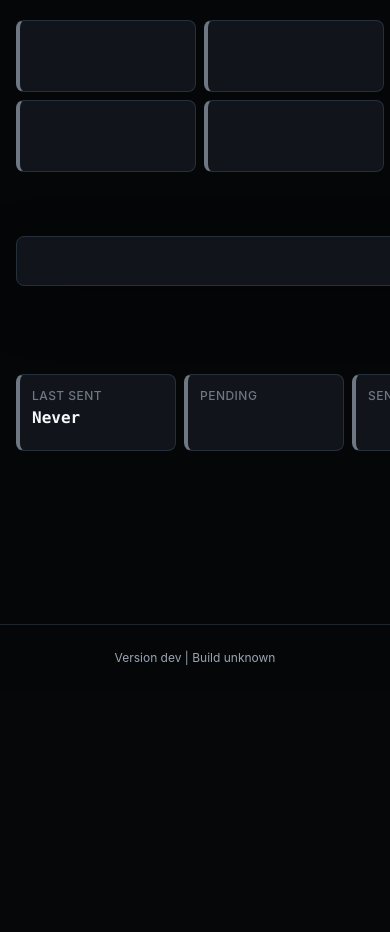
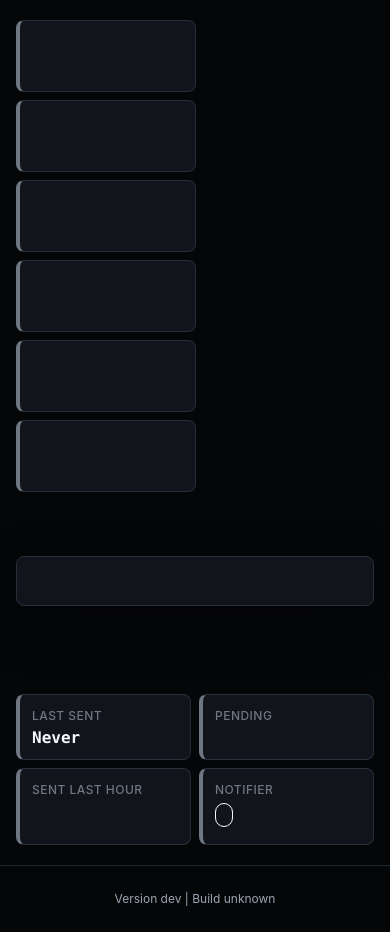
Before and after one commit to AlexBomber12/megaraid-dashboard, a FastAPI app: template src/megaraid_dashboard/templates/pages/overview.html in a window 390 px wide; the page is wider, and only the part inside the window is pictured. Shown: the part 153-1085 px from the top of that part. Before the commit the page ends 818 px from the top of that part, so only its background shows below. Run offline with FastAPI, Linux system fonts and the light colour scheme; the template is opened without the code that fills it, so the values that code supplies are empty; parts of the project's set-up code (start-up, migrations or seed data) failed here and were passed over.

Commit message:
PR-021: fix alert status responsive grid

```diff
--- a/src/megaraid_dashboard/static/css/app.css
+++ b/src/megaraid_dashboard/static/css/app.css
@@ -338,7 +338,7 @@ a:hover {
 
 .alert-status {
   display: grid;
-  grid-template-columns: repeat(4, minmax(160px, 1fr));
+  grid-template-columns: repeat(auto-fit, minmax(min(160px, 100%), 1fr));
   gap: var(--space-tight);
   margin-top: var(--space-section);
 }
```
